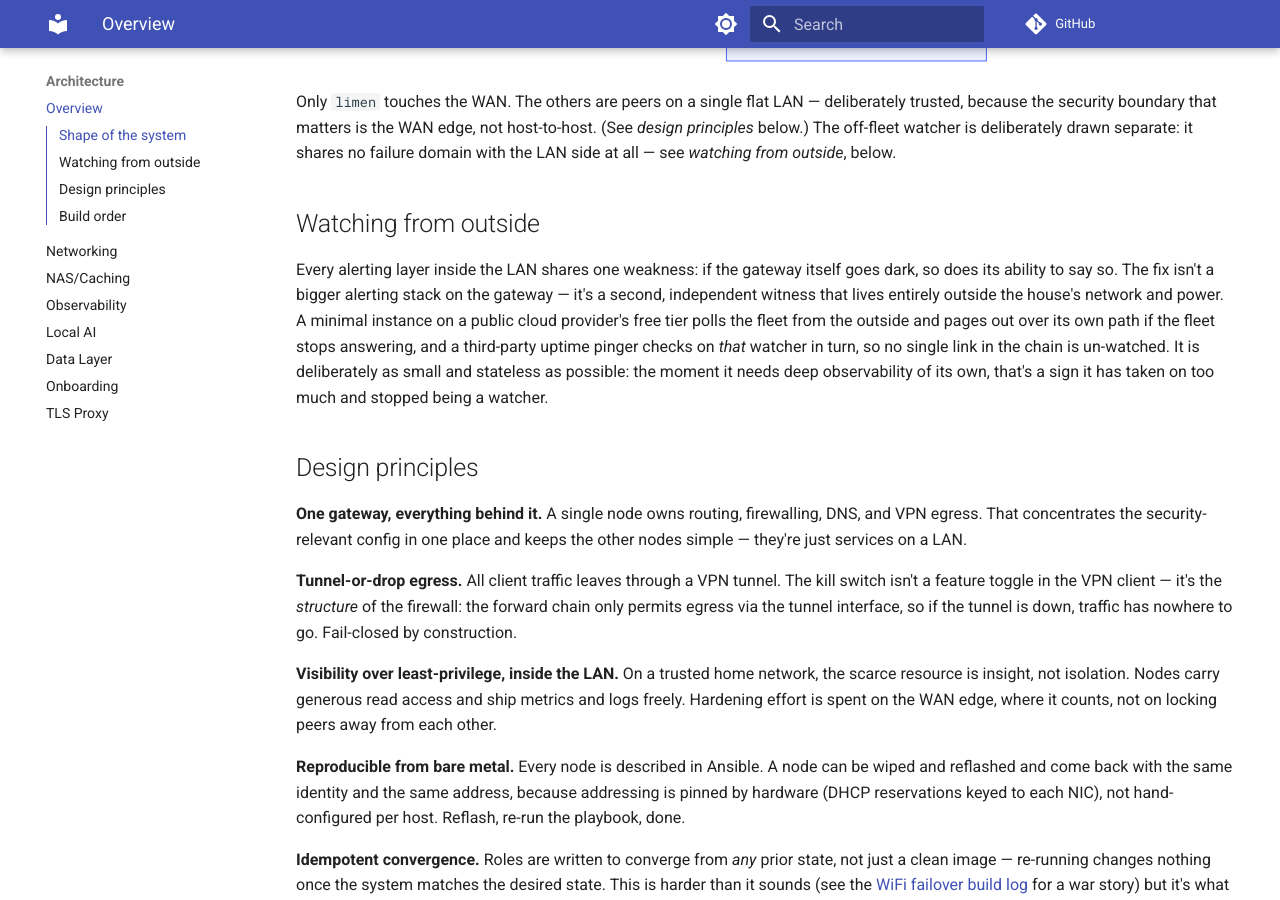
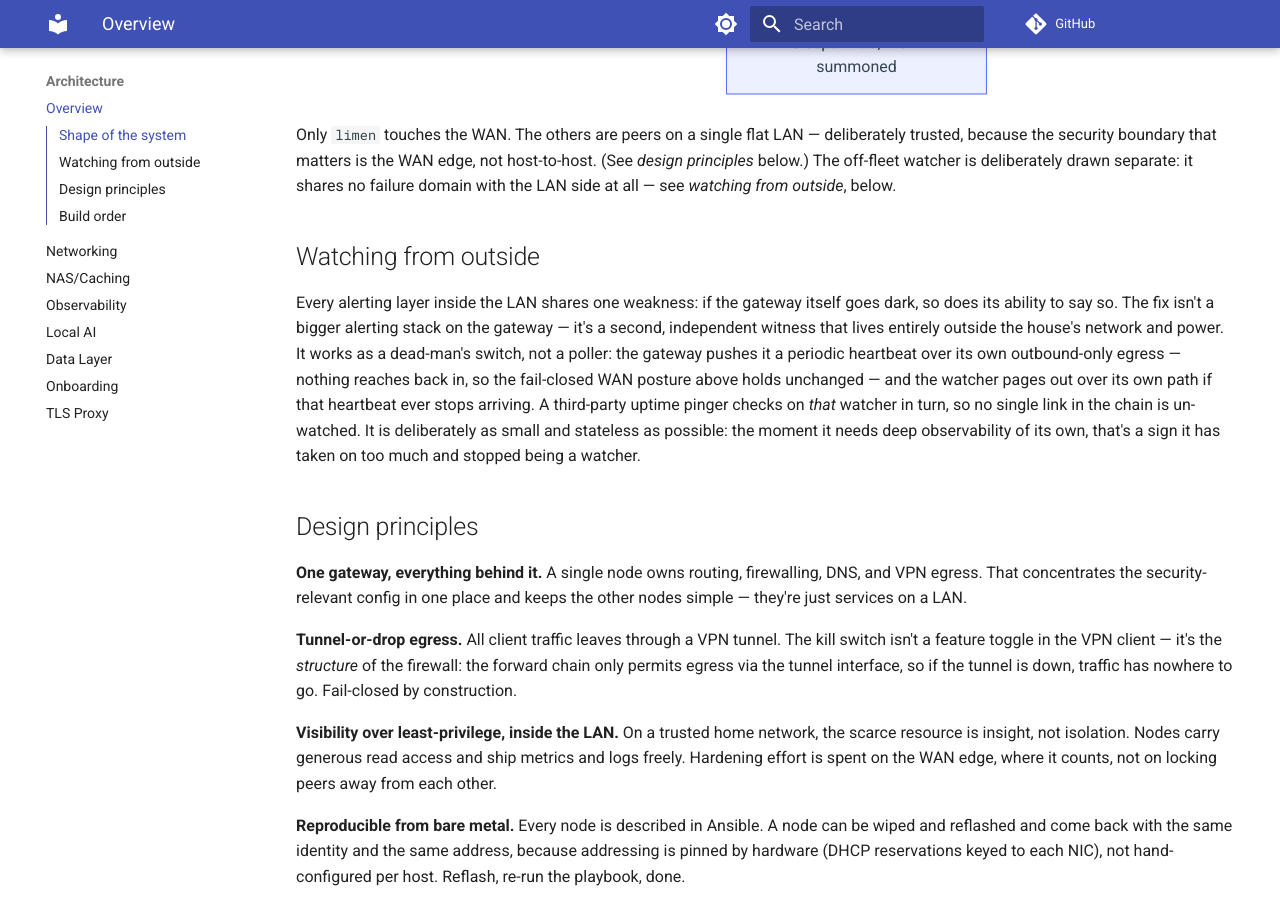
Before and after one commit to Caleb-Wrobel/fangs-doc, an MkDocs documentation site: the page built from docs/architecture/overview.md, in a window 1280 px wide and 900 px high, scrolled down 1159 px. Built offline with MkDocs 1.6.1 and Material for MkDocs 9.7.7, drawn with Linux system fonts in a browser that asks for light colours; comment, search, counter and statistics services are not loaded.

Commit message:
the watcher listens / no door opens to let it look / the house calls outward
Correct a subtle but real error in the just-added watcher description:
it does not poll the fleet from outside, which would imply an inbound
path into the LAN that doesn't exist and contradicts the egress-only,
fail-closed WAN posture documented elsewhere. It's a dead-man's switch:
the gateway pushes an outbound heartbeat to the watcher, which pages
if that heartbeat ever stops arriving. Nothing reaches back in.

Co-Authored-By: Claude Sonnet 5 <noreply@anthropic.com>

````diff
--- a/docs/architecture/overview.md
+++ b/docs/architecture/overview.md
@@ -21,7 +21,7 @@ graph TD
     SW --- MOREL["morel — amd64 · GTX 970<br/>batch · GPU inference<br/>sleeps in S3, WoL-summoned"]
     AUXIN -.->|"Wake-on-LAN"| MOREL
     WATCHER(["off-fleet watcher<br/>public cloud, free tier"])
-    NET -.->|"watches from outside — never routed through limen"| WATCHER
+    LIMEN -.->|"heartbeat, egress-only — no inbound path back in"| WATCHER
     WATCHER -.->|"pages out independently"| NET
 ```
 
@@ -36,13 +36,14 @@ all — see *watching from outside*, below.
 Every alerting layer inside the LAN shares one weakness: if the gateway itself
 goes dark, so does its ability to say so. The fix isn't a bigger alerting stack
 on the gateway — it's a second, independent witness that lives entirely outside
-the house's network and power. A minimal instance on a public cloud provider's
-free tier polls the fleet from the outside and pages out over its own path if
-the fleet stops answering, and a third-party uptime pinger checks on *that*
-watcher in turn, so no single link in the chain is un-watched. It is
-deliberately as small and stateless as possible: the moment it needs deep
-observability of its own, that's a sign it has taken on too much and stopped
-being a watcher.
+the house's network and power. It works as a dead-man's switch, not a poller:
+the gateway pushes it a periodic heartbeat over its own outbound-only egress —
+nothing reaches back in, so the fail-closed WAN posture above holds unchanged —
+and the watcher pages out over its own path if that heartbeat ever stops
+arriving. A third-party uptime pinger checks on *that* watcher in turn, so no
+single link in the chain is un-watched. It is deliberately as small and
+stateless as possible: the moment it needs deep observability of its own,
+that's a sign it has taken on too much and stopped being a watcher.
 
 ## Design principles
 
````
Also changed, not shown: docs/context.md (+1 -1 lines), docs/index.md (+6 -3 lines).
